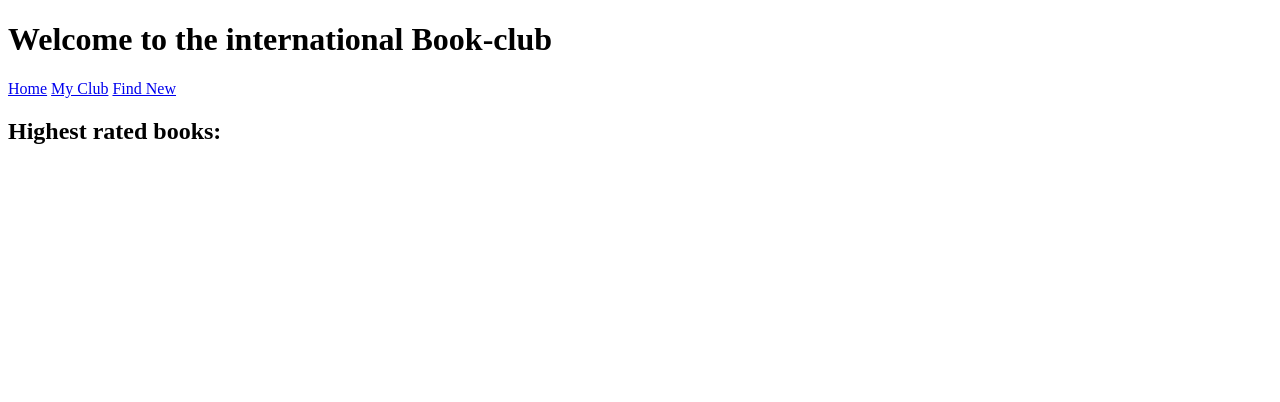
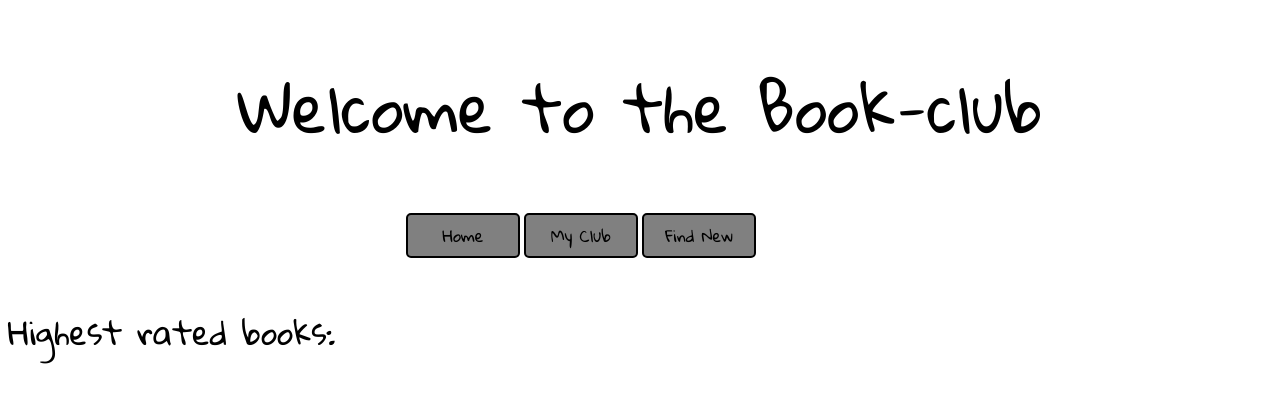
Before and after one commit to amelow/2DV513, a website: page Assignment3/public/findNew.html in a window 1280 px wide. Drawn offline with Linux system fonts and the light colour scheme.

Commit message:
start with the css

```diff
--- a/Assignment3/public/findNew.html
+++ b/Assignment3/public/findNew.html
@@ -10,7 +10,7 @@
     <script type="module" src="script.js"></script>
 </head>
         <header>
-    <h1>Welcome to the international Book-club</h1>
+    <h1>Welcome to the Book-club</h1>
     <nav>
         <a href="./index.html" class= "navigationTags">Home</a>
         <a href="./myPage.html" class="navigationTags">My Club</a>
--- a/Assignment3/public/style.css
+++ b/Assignment3/public/style.css
@@ -0,0 +1,49 @@
+@import url('https://fonts.googleapis.com/css?family=Gloria+Hallelujah');
+h1{
+    font-family: 'Gloria Hallelujah', cursive;
+    font-weight: 300;
+    font-size:4em;
+    text-align: center;
+}
+h2{
+    font-family:  'Gloria Hallelujah', cursive;
+    font-weight: 300;
+    font-size:xx-large;
+    text-align: left;
+}
+
+nav{
+    display: block;
+    margin: 0 auto;
+    width: 468px;
+    padding-bottom: 1em;
+    style:"bottom:-16px";
+}
+
+.navigationTags{
+    color: black;
+    text-decoration: none;
+    padding: 5px;
+    border: 2px solid black;
+    background-color:gray;
+    transition: 0.5s all;
+    width: 100px;
+    border-radius: 5px;
+    display: inline-block;
+    text-align: center;
+    font-family: 'Gloria Hallelujah', cursive;
+}
+.navigationTags:hover{
+    background-color: whitesmoke;
+}
+
+#banner{
+    width: 100%;
+    height: 400px;
+    background-repeat: no-repeat;
+    background-position-y: -150px;
+    position: absolute;
+    top:0;
+    left:0;
+    z-index: -1;
+}
```
Also changed, not shown: Assignment3/public/index.html (+1 -1 lines), Assignment3/public/myPage.html (+1 -1 lines).
